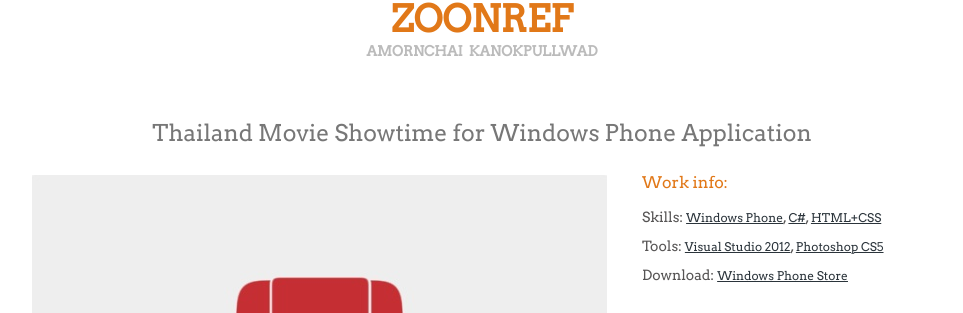
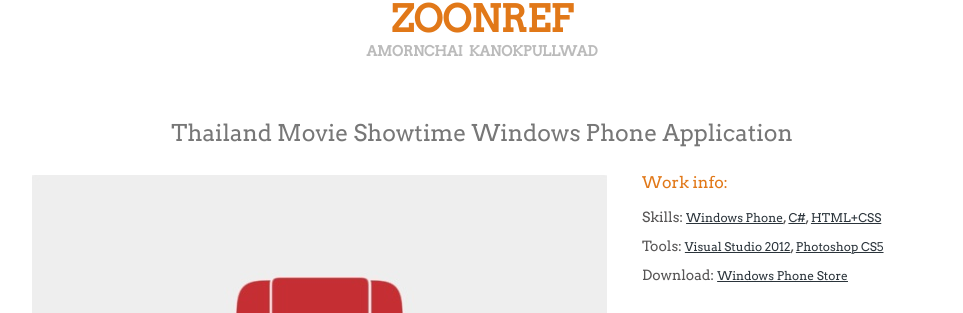
Before and after one commit to zoonooz/zoonooz.github.io, a Jekyll site: the page built from _posts/2013-08-22-wp-showtimeth.html, in a window 1280 px wide. Shown: the part 110-423 px from the top of the page, without its empty margins (158-1121 px from the left). Built offline with Jekyll 4.4.1, drawn with Linux system fonts in a browser that asks for light colours; Markdown is read by kramdown in place of the engine named in the settings.

```diff
--- a/_posts/2013-08-22-wp-showtimeth.html
+++ b/_posts/2013-08-22-wp-showtimeth.html
@@ -1,6 +1,6 @@
 ---
 layout: post
-title:  "Thailand Movie Showtime for Windows Phone Application"
+title:  "Thailand Movie Showtime Windows Phone Application"
 date:   2013-08-22 20:29:07
 categories: portfolio
 thumbnail: /img/preview/showtimeth.png
--- a/index.html
+++ b/index.html
@@ -9,7 +9,7 @@
     <!-- <h3>Our best work</h3> -->
 
 			{% for post in site.posts %}
-				<div>
+				<div {% cycle '','','class="last_img"' %}>
 		    		<a class="transition" href="{{ post.url }}"><img alt="" src="{{ post.thumbnail }}" /></a>
 		        	<a class="transition" href="{{ post.url }}"><img alt="" class="view" src="img/linz.png" /></a>
 		        	<p>{{ post.date | date_to_string }}<img class="work_platform" src="{{ post.platform }}" height="30"/></p>
```
Also changed, not shown: _posts/2013-07-30-wp-readtracker.html (added, +30 -0 lines), img/portfolio/readtracker.png (added), img/preview/readtracker.png (added).
